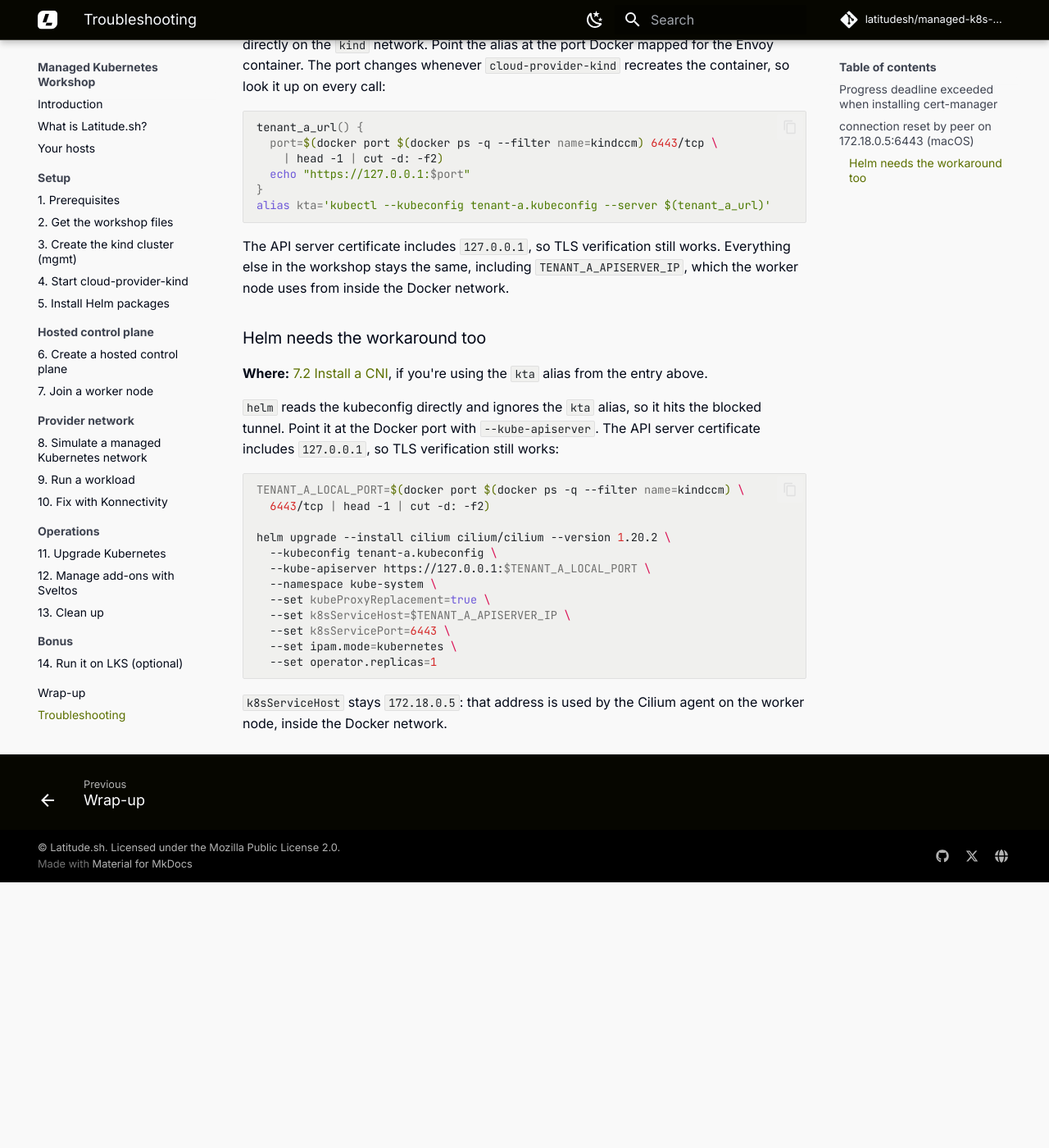
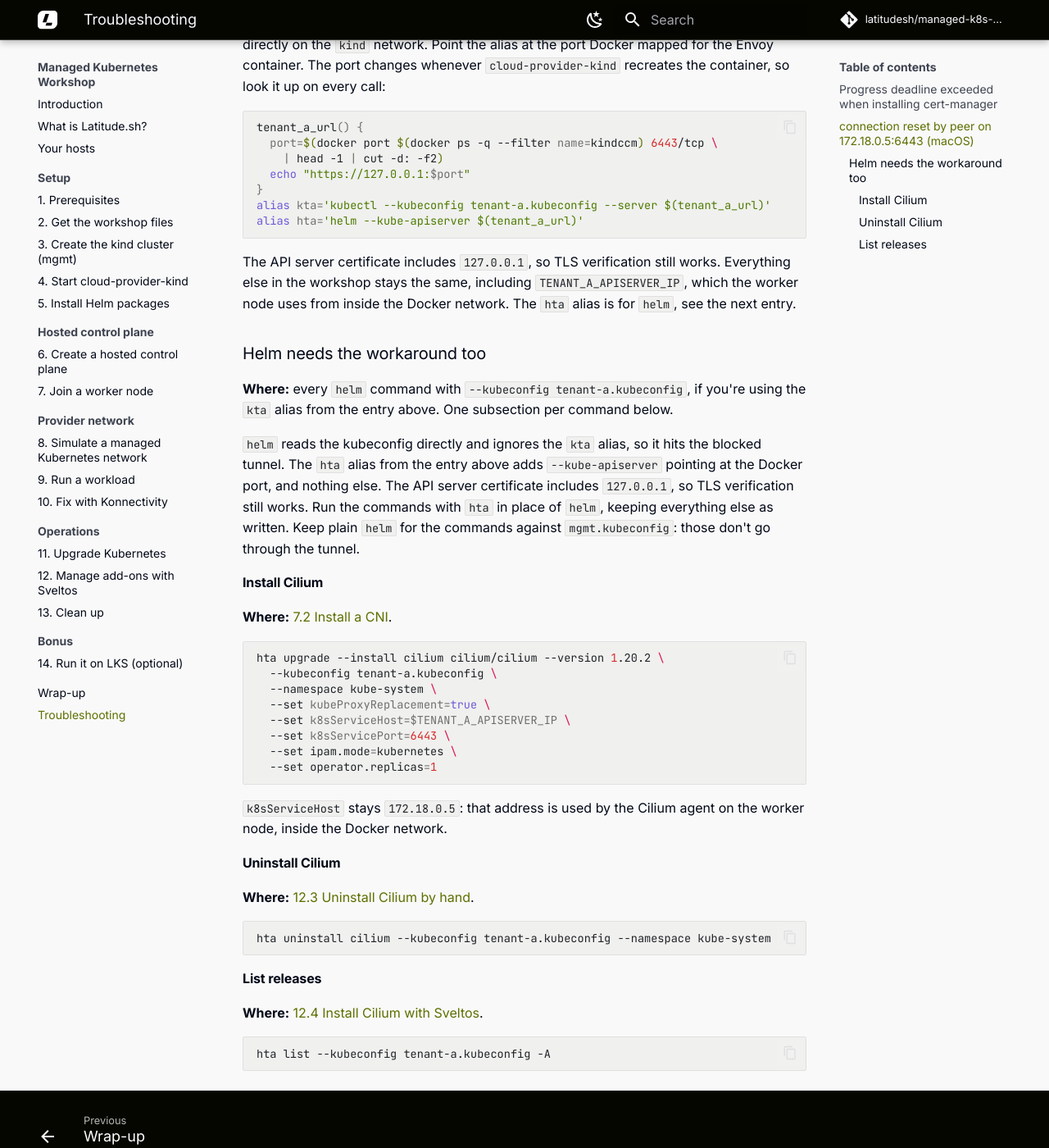
Before and after one commit to latitudesh/managed-k8s-workshop, an MkDocs documentation site: the page built from docs/troubleshooting.md, in a window 1280 px wide and 1400 px high, scrolled down 1400 px. Shown: the whole window at 82% size. Built offline with MkDocs 1.6.1 and Material for MkDocs 9.7.7, drawn with Linux system fonts in a browser that asks for light colours; comment, search, counter and statistics services are not loaded; before the commit the page ends 2476 px from its top, so only the background shows below that.

Commit message:
Show the Helm error in the firewall callout and drop the tenant-a timing promise (#11)
* Show the Helm error in the macOS firewall callout

The 7.2 callout only said "Using the macOS firewall workaround? Helm
needs it too", which assumes the reader remembers the workaround. Put
the error Helm actually prints in the title, link the workaround entry
from the body, and add the same error to the troubleshooting entry.

* Drop the timing promise from the tenant-a Ready wait

* Keep the Helm troubleshooting entry as it was

* Add an hta alias and one troubleshooting anchor per Helm command

Every helm command with --kubeconfig tenant-a.kubeconfig hits the blocked
tunnel on macOS, not just the install in 7.2. Define hta next to kta in
the firewall entry, give each Helm command its own subsection and id, and
point the notes in 7.2, 12.3 and 12.4 at the matching one. Give the other
troubleshooting entries short explicit ids too, so the notes don't depend
on the heading text.

````diff
--- a/docs/troubleshooting.md
+++ b/docs/troubleshooting.md
@@ -42,22 +42,23 @@ tenant_a_url() {
   echo "https://127.0.0.1:$port"
 }
 alias kta='kubectl --kubeconfig tenant-a.kubeconfig --server $(tenant_a_url)'
+alias hta='helm --kube-apiserver $(tenant_a_url)'
 ```
 
-The API server certificate includes `127.0.0.1`, so TLS verification still works. Everything else in the workshop stays the same, including `TENANT_A_APISERVER_IP`, which the worker node uses from inside the Docker network.
+The API server certificate includes `127.0.0.1`, so TLS verification still works. Everything else in the workshop stays the same, including `TENANT_A_APISERVER_IP`, which the worker node uses from inside the Docker network. The `hta` alias is for `helm`, see the next entry.
 
-### Helm needs the workaround too
+### Helm needs the workaround too { #helm-macos-firewall }
 
-**Where:** [7.2 Install a CNI](07-worker-node.md#72-install-a-cni), if you're using the `kta` alias from the entry above.
+**Where:** every `helm` command with `--kubeconfig tenant-a.kubeconfig`, if you're using the `kta` alias from the entry above. One subsection per command below.
 
-`helm` reads the kubeconfig directly and ignores the `kta` alias, so it hits the blocked tunnel. Point it at the Docker port with `--kube-apiserver`. The API server certificate includes `127.0.0.1`, so TLS verification still works:
+`helm` reads the kubeconfig directly and ignores the `kta` alias, so it hits the blocked tunnel. The `hta` alias from the entry above adds `--kube-apiserver` pointing at the Docker port, and nothing else. The API server certificate includes `127.0.0.1`, so TLS verification still works. Run the commands with `hta` in place of `helm`, keeping everything else as written. Keep plain `helm` for the commands against `mgmt.kubeconfig`: those don't go through the tunnel.
+
+#### Install Cilium { #helm-install-cilium }
+
+**Where:** [7.2 Install a CNI](07-worker-node.md#72-install-a-cni).
 ```sh
-TENANT_A_LOCAL_PORT=$(docker port $(docker ps -q --filter name=kindccm) \
-  6443/tcp | head -1 | cut -d: -f2)
-
-helm upgrade --install cilium cilium/cilium --version 1.20.2 \
+hta upgrade --install cilium cilium/cilium --version 1.20.2 \
   --kubeconfig tenant-a.kubeconfig \
-  --kube-apiserver https://127.0.0.1:$TENANT_A_LOCAL_PORT \
   --namespace kube-system \
   --set kubeProxyReplacement=true \
   --set k8sServiceHost=$TENANT_A_APISERVER_IP \
@@ -67,3 +68,17 @@ helm upgrade --install cilium cilium/cilium --version 1.20.2 \
 ```
 
 `k8sServiceHost` stays `172.18.0.5`: that address is used by the Cilium agent on the worker node, inside the Docker network.
+
+#### Uninstall Cilium { #helm-uninstall-cilium }
+
+**Where:** [12.3 Uninstall Cilium by hand](12-sveltos.md#123-uninstall-cilium-by-hand).
+```sh
+hta uninstall cilium --kubeconfig tenant-a.kubeconfig --namespace kube-system
+```
+
+#### List releases { #helm-list }
+
+**Where:** [12.4 Install Cilium with Sveltos](12-sveltos.md#124-install-cilium-with-sveltos).
+```sh
+hta list --kubeconfig tenant-a.kubeconfig -A
+```
````
Also changed, not shown: other parts of docs/troubleshooting.md (+2 -2 lines), CONTRIBUTING.md (+2 -2 lines), docs/04-cloud-provider-kind.md (+1 -1 lines), docs/05-helm-packages.md (+1 -1 lines), docs/06-hosted-control-plane.md (+2 -2 lines), docs/07-worker-node.md (+2 -2 lines), docs/12-sveltos.md (+6 -0 lines).
